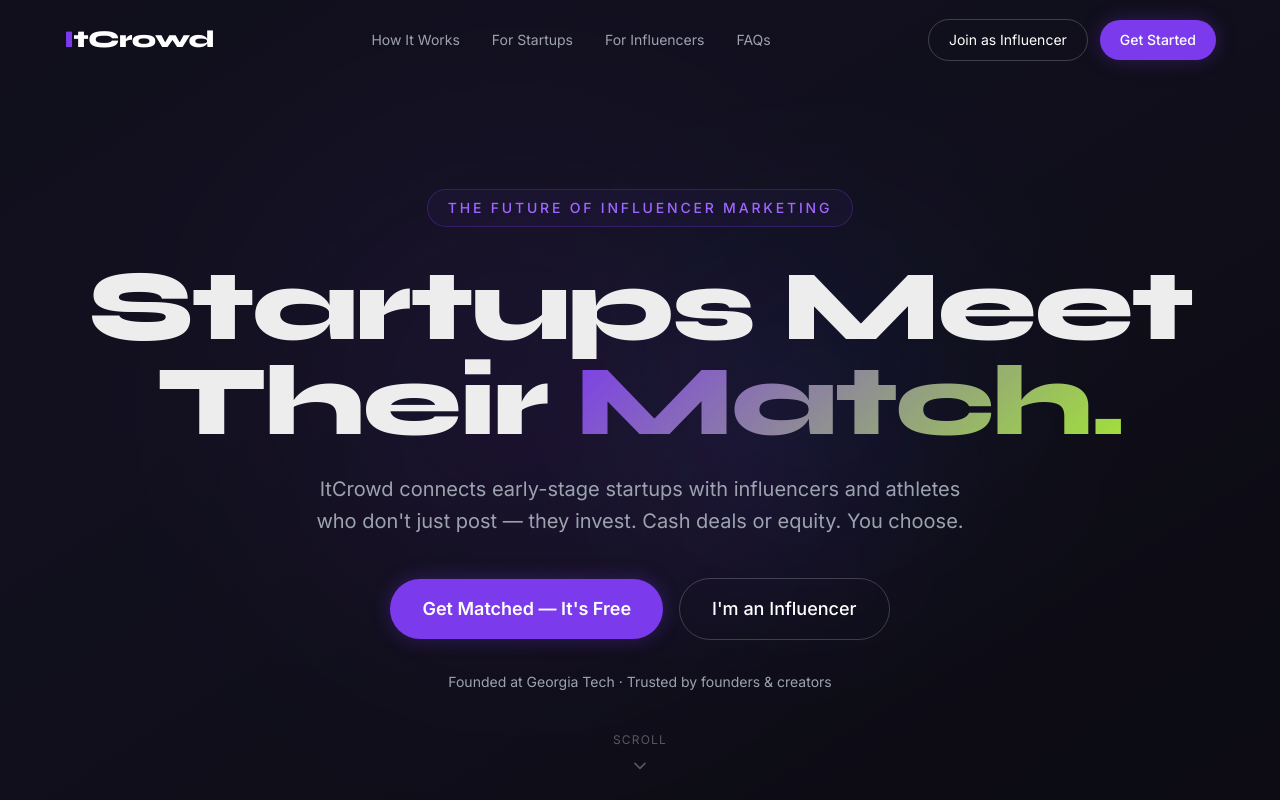
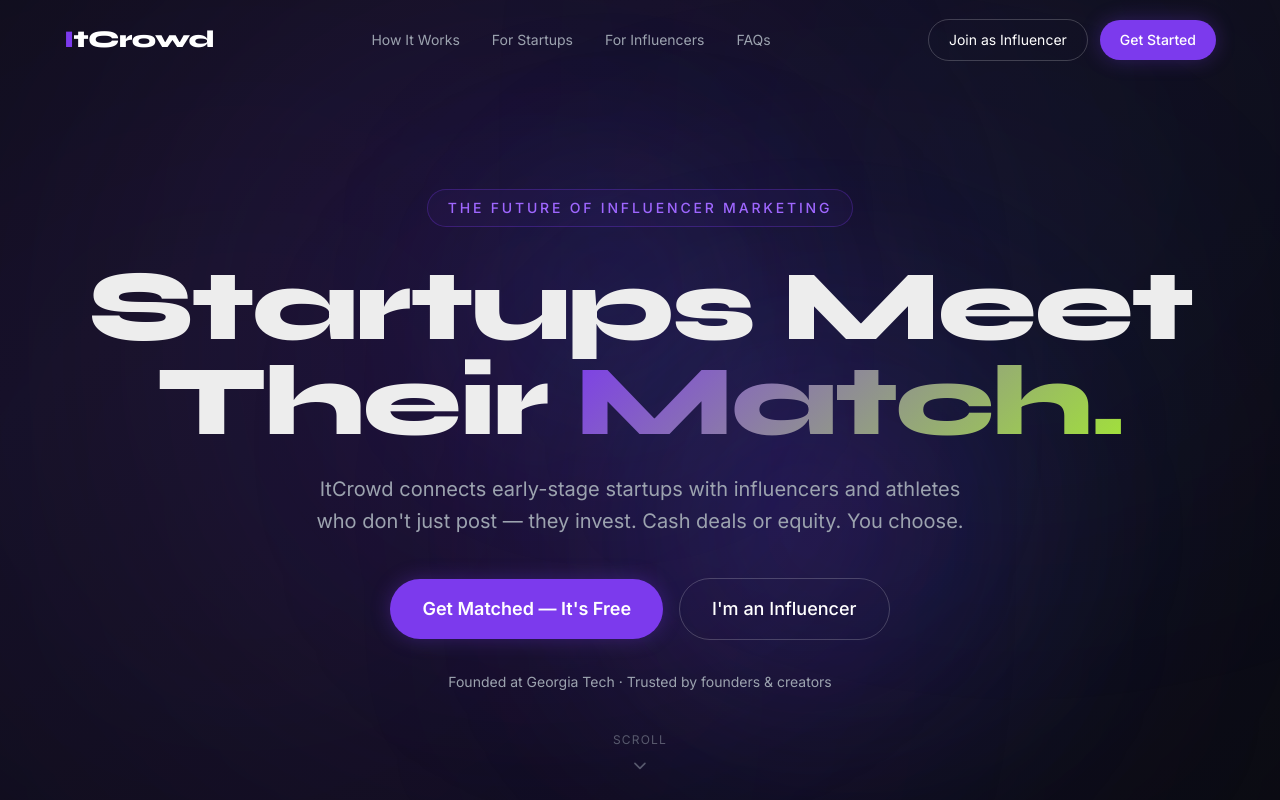
Before and after one commit to anushabhattachary/itcrowd, a Next.js app: page / in a window 1280 px wide. Shown: the top 800 px of the page. Built offline with nearby package versions, Linux system fonts and the light colour scheme.

Commit message:
feat: Enhanced hero with 7 dynamic floating orbs using Framer Motion - Deep purple (#7C3AED @ 20%) and electric blue (#3B82F6 @ 15%) orbs - Sizes range from 200px to 600px blur radius - Organic multi-keyframe motion paths - GPU accelerated with will-change: transform

```diff
--- a/src/components/Hero.tsx
+++ b/src/components/Hero.tsx
@@ -12,10 +12,136 @@ export default function Hero() {
       {/* Animated background */}
       <div className="absolute inset-0 bg-gradient-to-br from-[#0A0A0F] via-[#12101F] to-[#0A0A0F] animate-gradient" />
 
-      {/* Floating orbs */}
-      <div className="absolute top-1/4 left-1/4 w-[400px] h-[400px] bg-brand-purple/10 rounded-full blur-[120px] animate-float" />
-      <div className="absolute bottom-1/3 right-1/4 w-[300px] h-[300px] bg-blue-900/15 rounded-full blur-[100px] animate-float-delay" />
-      <div className="absolute top-1/2 right-1/3 w-[200px] h-[200px] bg-brand-purple/8 rounded-full blur-[80px] animate-float-slow" />
+      {/* Floating glowing orbs — GPU accelerated */}
+      {/* Large deep purple orb */}
+      <motion.div
+        className="absolute rounded-full pointer-events-none"
+        style={{
+          width: 600,
+          height: 600,
+          background: "rgba(124, 58, 237, 0.20)",
+          filter: "blur(200px)",
+          top: "10%",
+          left: "15%",
+          willChange: "transform",
+        }}
+        animate={{
+          x: [0, 80, -40, 60, 0],
+          y: [0, -60, 40, -30, 0],
+          scale: [1, 1.1, 0.95, 1.05, 1],
+        }}
+        transition={{ duration: 20, repeat: Infinity, ease: "easeInOut" }}
+      />
+      {/* Medium electric blue orb */}
+      <motion.div
+        className="absolute rounded-full pointer-events-none"
+        style={{
+          width: 450,
+          height: 450,
+          background: "rgba(59, 130, 246, 0.15)",
+          filter: "blur(160px)",
+          bottom: "15%",
+          right: "10%",
+          willChange: "transform",
+        }}
+        animate={{
+          x: [0, -70, 50, -30, 0],
+          y: [0, 50, -70, 40, 0],
+          scale: [1, 0.9, 1.1, 0.95, 1],
+        }}
+        transition={{ duration: 25, repeat: Infinity, ease: "easeInOut" }}
+      />
+      {/* Small intense purple orb */}
+      <motion.div
+        className="absolute rounded-full pointer-events-none"
+        style={{
+          width: 300,
+          height: 300,
+          background: "rgba(124, 58, 237, 0.20)",
+          filter: "blur(120px)",
+          top: "50%",
+          right: "25%",
+          willChange: "transform",
+        }}
+        animate={{
+          x: [0, -50, 30, -60, 0],
+          y: [0, 30, -50, 20, 0],
+        }}
+        transition={{ duration: 18, repeat: Infinity, ease: "easeInOut" }}
+      />
+      {/* Tiny electric blue accent */}
+      <motion.div
+        className="absolute rounded-full pointer-events-none"
+        style={{
+          width: 200,
+          height: 200,
+          background: "rgba(59, 130, 246, 0.15)",
+          filter: "blur(100px)",
+          top: "20%",
+          right: "40%",
+          willChange: "transform",
+        }}
+        animate={{
+          x: [0, 40, -60, 20, 0],
+          y: [0, -40, 30, -20, 0],
+        }}
+        transition={{ duration: 14, repeat: Infinity, ease: "easeInOut" }}
+      />
+      {/* Extra large subtle purple wash — bottom left */}
+      <motion.div
+        className="absolute rounded-full pointer-events-none"
+        style={{
+          width: 500,
+          height: 500,
+          background: "rgba(124, 58, 237, 0.12)",
+          filter: "blur(250px)",
+          bottom: "5%",
+          left: "-5%",
+          willChange: "transform",
+        }}
+        animate={{
+          x: [0, 60, -20, 40, 0],
+          y: [0, -30, 50, -40, 0],
+          scale: [1, 1.05, 0.9, 1.08, 1],
+        }}
+        transition={{ duration: 30, repeat: Infinity, ease: "easeInOut" }}
+      />
+      {/* Mid-size blue orb — top right */}
+      <motion.div
+        className="absolute rounded-full pointer-events-none"
+        style={{
+          width: 350,
+          height: 350,
+          background: "rgba(59, 130, 246, 0.12)",
+          filter: "blur(180px)",
+          top: "-5%",
+          right: "5%",
+          willChange: "transform",
+        }}
+        animate={{
+          x: [0, -30, 50, -40, 0],
+          y: [0, 40, -20, 60, 0],
+        }}
+        transition={{ duration: 22, repeat: Infinity, ease: "easeInOut" }}
+      />
+      {/* Central purple glow — behind content */}
+      <motion.div
+        className="absolute rounded-full pointer-events-none"
+        style={{
+          width: 400,
+          height: 400,
+          background: "rgba(124, 58, 237, 0.08)",
+          filter: "blur(150px)",
+          top: "30%",
+          left: "35%",
+          willChange: "transform",
+        }}
+        animate={{
+          scale: [1, 1.15, 0.95, 1.1, 1],
+          opacity: [0.8, 1, 0.7, 0.9, 0.8],
+        }}
+        transition={{ duration: 16, repeat: Infinity, ease: "easeInOut" }}
+      />
 
       {/* Content */}
       <div className="relative z-10 max-w-[1200px] mx-auto px-6 text-center pt-20">
```
